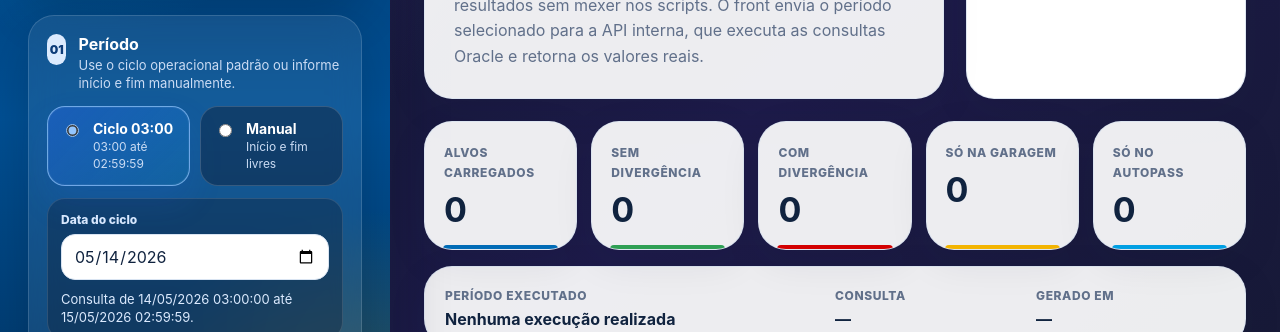
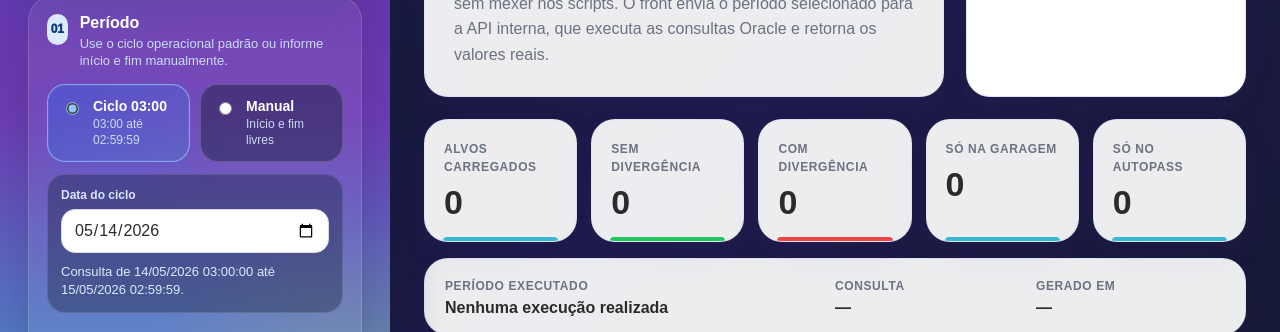
Before and after one commit to Viitiih/Clearing-Garagem-e-Trilhos, a plain HTML site: page index.html in a window 1280 px wide. Shown: the part 241-573 px from the top of the page. Drawn offline with nearby package versions, Linux system fonts and the light colour scheme.

Commit message:
Update styles.css

```diff
--- a/styles.css
+++ b/styles.css
@@ -1,24 +1,24 @@
 :root {
-  --bg: #eef4fb;
+  --bg: #f4f5f7;
   --surface: #ffffff;
-  --surface-soft: #f8fbff;
-  --text: #10233f;
-  --muted: #61708a;
-  --line: #d9e4f2;
-  --navy: #003b71;
-  --navy-2: #002b53;
-  --blue: #006bb6;
-  --blue-2: #009fe3;
-  --yellow: #ffc400;
-  --green: #2e9f54;
-  --green-soft: #dff0d8;
-  --red: #d30000;
-  --red-soft: #f8d8d8;
-  --yellow-soft: #fff4cc;
-  --amber: #f3b400;
-  --cyan: #009fe3;
-  --shadow: 0 22px 70px rgba(20, 32, 51, .13);
-  --shadow-soft: 0 12px 40px rgba(20, 32, 51, .08);
+  --surface-soft: #f8fafc;
+  --text: #2b2b2b;
+  --muted: #6b7280;
+  --line: #d9dce3;
+  --navy: #5b2ca0;
+  --navy-2: #4a2385;
+  --blue: #39b8d4;
+  --blue-2: #4fc3dc;
+  --yellow: #39b8d4;
+  --green: #22c55e;
+  --green-soft: #dcfce7;
+  --red: #ef4444;
+  --red-soft: #fee2e2;
+  --yellow-soft: #e0f7fa;
+  --amber: #39b8d4;
+  --cyan: #39b8d4;
+  --shadow: 0 20px 50px rgba(91, 44, 160, .12);
+  --shadow-soft: 0 10px 30px rgba(91, 44, 160, .08);
 }
 
 * { box-sizing: border-box; }
@@ -27,7 +27,7 @@ body {
   margin: 0;
   min-height: 100vh;
   color: var(--text);
-  font-family: Inter, ui-sans-serif, system-ui, -apple-system, BlinkMacSystemFont, "Segoe UI", sans-serif;
+  font-family: 'Poppins', sans-serif;
   background:
     radial-gradient(circle at top left, rgba(139, 92, 246, .35), transparent 30%),
     radial-gradient(circle at bottom right, rgba(6, 182, 212, .28), transparent 30%),
@@ -54,7 +54,7 @@ button { cursor: pointer; }
   background:
     radial-gradient(circle at 20% 4%, rgba(0, 159, 227, .38), transparent 30%),
     radial-gradient(circle at 95% 88%, rgba(255, 196, 0, .22), transparent 32%),
-    linear-gradient(180deg, #003b71 0%, #004f93 45%, #002b53 100%);
+    linear-gradient(180deg, #5b2ca0 0%, #6c3db5 45%, #39b8d4 100%);
   box-shadow: 12px 0 45px rgba(15, 23, 42, .22);
 }
 
@@ -86,7 +86,7 @@ button { cursor: pointer; }
   background: rgba(255, 255, 255, .075);
   border-radius: 26px;
   box-shadow: 0 18px 50px rgba(0, 0, 0, .16);
-  backdrop-filter: blur(14px);
+  backdrop-filter: blur(10px);
 }
 .environment-card {
   display: flex;
@@ -229,7 +229,7 @@ button { cursor: pointer; }
 .btn:disabled { opacity: .65; cursor: not-allowed; transform: none; }
 .btn-primary {
   color: #fff;
-  background: linear-gradient(135deg, #009fe3, #006bb6);
+  background: linear-gradient(135deg, #5b2ca0, #39b8d4);
   box-shadow: 0 16px 34px rgba(0, 107, 182, .34);
 }
 .btn-ghost { color: #eaf2ff; background: rgba(255, 255, 255, .12); border: 1px solid rgba(255,255,255,.14); }
@@ -254,7 +254,7 @@ button { cursor: pointer; }
 .notes-grid > article {
   background: rgba(255,255,255,.92);
   border: 1px solid rgba(219, 228, 240, .85);
-  border-radius: 28px;
+  border-radius: 24px;
   box-shadow: var(--shadow-soft);
 }
 .hero-card > div:first-child { padding: 29px; position: relative; overflow: hidden; }
```
